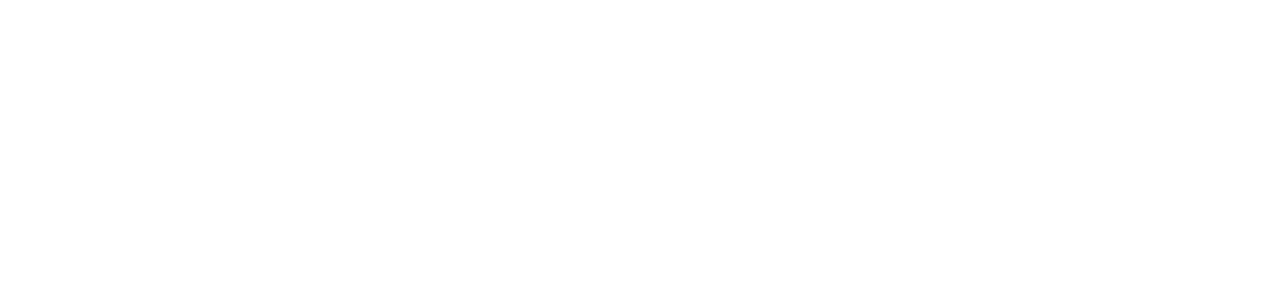
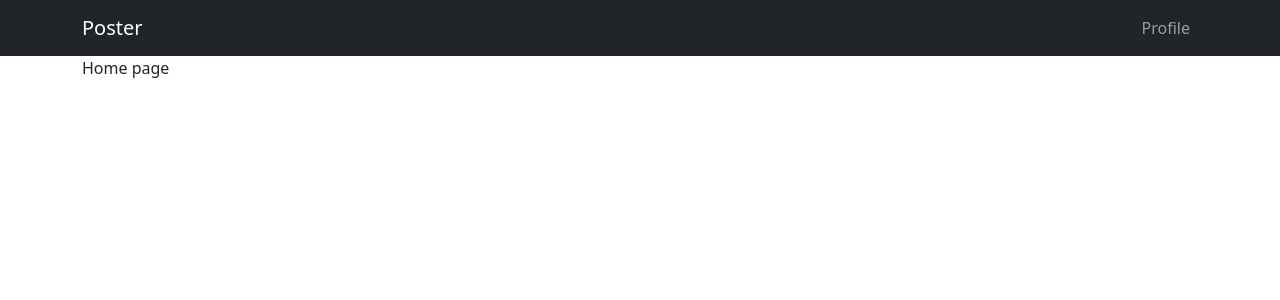
Before and after one commit to LoveTea/Poster, a React (Create React App) app: page / in a window 1280 px wide. Shown: the top 300 px of the page. Built offline with nearby package versions, Linux system fonts and the light colour scheme.

Commit message:
added react-router-dom

```diff
--- a/package.json
+++ b/package.json
@@ -11,6 +11,7 @@
     "react": "^17.0.2",
     "react-bootstrap": "^2.0.4",
     "react-dom": "^17.0.2",
+    "react-router-dom": "^6.2.1",
     "react-scripts": "5.0.0",
     "web-vitals": "^2.1.2"
   },
@@ -37,5 +38,8 @@
       "last 1 firefox version",
       "last 1 safari version"
     ]
+  },
+  "devDependencies": {
+    "prettier": "^2.5.1"
   }
 }
--- a/src/App.js
+++ b/src/App.js
@@ -1,11 +1,20 @@
 import React from 'react'
+import { Route, Routes } from 'react-router-dom'
+import DefaultLayout from './layout/DefaultLayout'
+import HomePage from './pages/HomePage/HomePage'
+import Profile from './pages/Profile/Profile'
 
 const App = () => {
-  return (
-    <div>
-
-    </div>
-  )
+    return (
+        <>
+            <Routes>
+                <Route element={<DefaultLayout />}>
+                    <Route index element={<HomePage />} />
+                    <Route path='profile' element={<Profile />} />
+                </Route>
+            </Routes>
+        </>
+    )
 }
 
 export default App
--- /dev/null
+++ b/src/components/Header/Header.js
@@ -0,0 +1,25 @@
+import React from 'react'
+import { Container, Nav, Navbar } from 'react-bootstrap'
+import { Link } from 'react-router-dom'
+
+const Header = () => {
+    return (
+        <Navbar bg='dark' variant='dark' expand='lg'>
+            <Container>
+                <Navbar.Brand as={Link} to='/'>
+                    Poster
+                </Navbar.Brand>
+                <Navbar.Toggle aria-controls='basic-navbar-nav' />
+                <Navbar.Collapse id='basic-navbar-nav'>
+                    <Nav className='ms-auto'>
+                        <Nav.Link as={Link} to='/profile'>
+                            Profile
+                        </Nav.Link>
+                    </Nav>
+                </Navbar.Collapse>
+            </Container>
+        </Navbar>
+    )
+}
+
+export default Header
--- a/src/index.js
+++ b/src/index.js
@@ -1,15 +1,18 @@
-import React from 'react';
-import ReactDOM from 'react-dom';
-import 'bootstrap/dist/css/bootstrap.min.css';
-import './index.css';
-import App from './App';
-import reportWebVitals from './reportWebVitals';
+import React from 'react'
+import ReactDOM from 'react-dom'
+import 'bootstrap/dist/css/bootstrap.min.css'
+import './index.css'
+import App from './App'
+import reportWebVitals from './reportWebVitals'
+import { BrowserRouter } from 'react-router-dom'
 
 ReactDOM.render(
-  <React.StrictMode>
-    <App />
-  </React.StrictMode>,
-  document.getElementById('root')
-);
+    <React.StrictMode>
+        <BrowserRouter>
+            <App />
+        </BrowserRouter>
+    </React.StrictMode>,
+    document.getElementById('root')
+)
 
-reportWebVitals();
+reportWebVitals()
--- /dev/null
+++ b/src/layout/DefaultLayout.js
@@ -0,0 +1,14 @@
+import React from 'react'
+import Header from '../components/Header/Header'
+import { Outlet } from 'react-router-dom'
+
+const DefaultLayout = () => {
+    return (
+        <>
+            <Header />
+            <Outlet />
+        </>
+    )
+}
+
+export default DefaultLayout
--- /dev/null
+++ b/src/pages/HomePage/HomePage.js
@@ -0,0 +1,9 @@
+import React from 'react'
+import './HomePage.scss'
+import { Container } from 'react-bootstrap'
+
+const HomePage = () => {
+    return <Container>Home page</Container>
+}
+
+export default HomePage
--- /dev/null
+++ b/src/pages/Profile/Profile.js
@@ -0,0 +1,9 @@
+import React from 'react'
+import './Profile.scss'
+import { Container } from 'react-bootstrap'
+
+const Profile = () => {
+    return <Container>Profile</Container>
+}
+
+export default Profile
```
Also changed, not shown: src/pages/HomePage/HomePage.scss (added), src/pages/Profile/Profile.scss (added), 2 other files (tests, documents, lock files or other folders).
